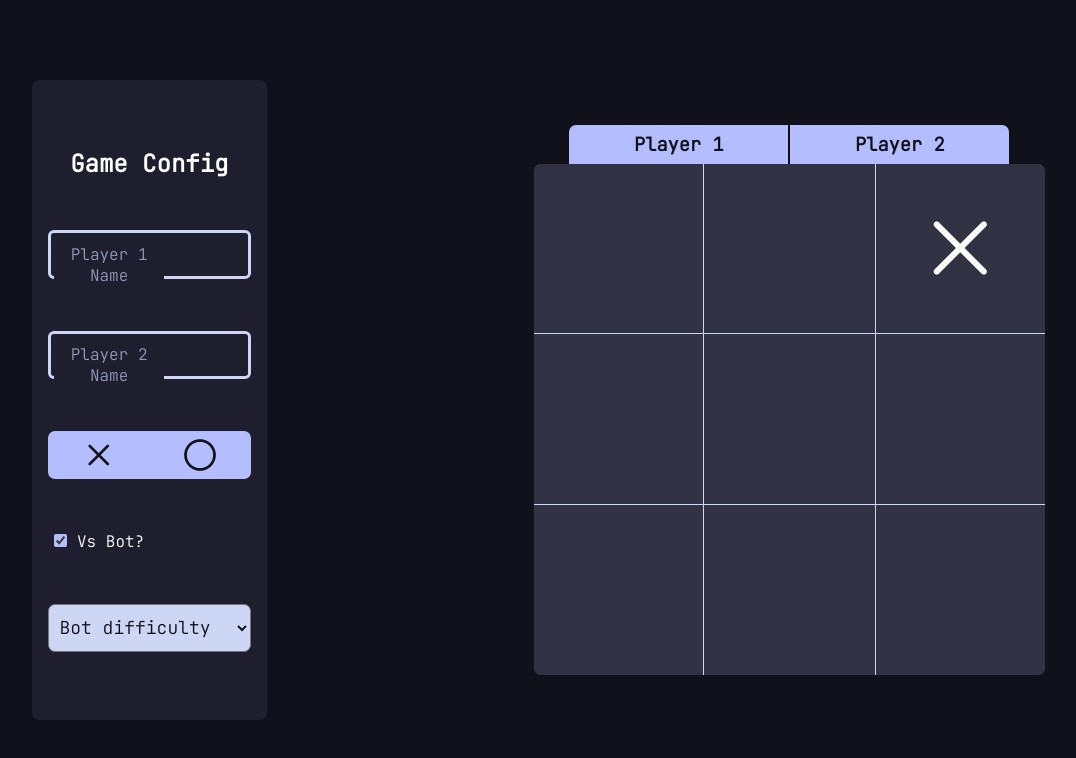
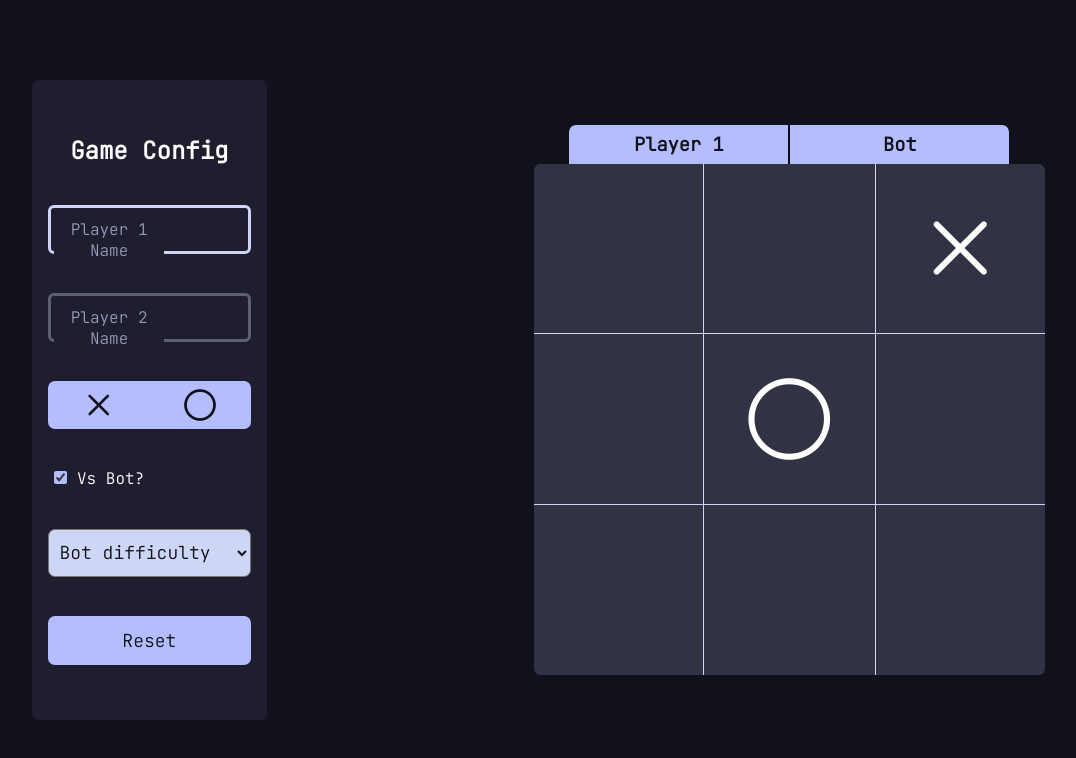
Before and after one commit to spectre-xenon/odin-tic-tac-toe, a plain HTML site: page index.html in a window 1280 px wide. Both pictures are taken after a click on the element 1023 px from the left and 248 px from the top of the page. Shown: the whole page, without its empty margins (64-1140 px from the left). Drawn offline with nearby package versions, Linux system fonts and the light colour scheme.

Commit message:
finished main features with minor bug except impossible AI

```diff
--- a/app.js
+++ b/app.js
@@ -1,65 +1,92 @@
-(function game() {
-  this.board = ["", "", "", "", "", "", "", "", ""];
+const player = (theName, theSign) => {
+  let name = theName;
+  let sign = theSign;
 
-  this.init = () => {
+  const setName = (newName) => {
+    name = newName;
+  };
+
+  const setSign = (newSign) => {
+    sign = newSign;
+  };
+
+  const getSign = () => {
+    return sign;
+  };
+
+  return { setName, setSign, getSign };
+};
+
+const game = (() => {
+  const board = ["", "", "", "", "", "", "", "", ""];
+
+  let gameWon = false;
+  let player1Turn = true;
+
+  // Cache DOM
+  const one = document.getElementById("one");
+  const two = document.getElementById("two");
+  const three = document.getElementById("three");
+  const four = document.getElementById("four");
+  const five = document.getElementById("five");
+  const six = document.getElementById("six");
+  const seven = document.getElementById("seven");
+  const eight = document.getElementById("eight");
+  const nine = document.getElementById("nine");
+
+  const init = () => {
     bindEvents();
   };
 
-  this.bindEvents = () => {
-    const one = document
-      .getElementById("one")
-      .addEventListener("click", handleClick);
-    const two = document
-      .getElementById("two")
-      .addEventListener("click", handleClick);
-    const three = document
-      .getElementById("three")
-      .addEventListener("click", handleClick);
-    const four = document
-      .getElementById("four")
-      .addEventListener("click", handleClick);
-    const five = document
-      .getElementById("five")
-      .addEventListener("click", handleClick);
-    const six = document
-      .getElementById("six")
-      .addEventListener("click", handleClick);
-    const seven = document
-      .getElementById("seven")
-      .addEventListener("click", handleClick);
-    const eight = document
-      .getElementById("eight")
-      .addEventListener("click", handleClick);
-    const nine = document
-      .getElementById("nine")
-      .addEventListener("click", handleClick);
+  const bindEvents = () => {
+    one.addEventListener("click", playTurn);
+    two.addEventListener("click", playTurn);
+    three.addEventListener("click", playTurn);
+    four.addEventListener("click", playTurn);
+    five.addEventListener("click", playTurn);
+    six.addEventListener("click", playTurn);
+    seven.addEventListener("click", playTurn);
+    eight.addEventListener("click", playTurn);
+    nine.addEventListener("click", playTurn);
   };
 
-  this.handleClick = (event) => {
+  const removeEvents = () => {
+    one.removeEventListener("click", playTurn);
+    two.removeEventListener("click", playTurn);
+    three.removeEventListener("click", playTurn);
+    four.removeEventListener("click", playTurn);
+    five.removeEventListener("click", playTurn);
+    six.removeEventListener("click", playTurn);
+    seven.removeEventListener("click", playTurn);
+    eight.removeEventListener("click", playTurn);
+    nine.removeEventListener("click", playTurn);
+  };
+
+  const playTurn = (event) => {
     let element = event.target;
     let index = getIndex(element);
 
-    if (element.innerText === "") {
-      addToBoard("close", index);
-      element.appendChild(createSign("close"));
+    if (player1Turn) {
+      sign = gameHandler.playerOne.getSign();
+      player1Turn = false;
+    } else if (!gameHandler.getCheckboxState()) {
+      sign = gameHandler.playerTwo.getSign();
+      player1Turn = true;
     }
 
-    checkBoard("close");
+    if (element.innerText === "") {
+      addToBoard(sign, index);
+      element.appendChild(renderSign(sign));
+
+      if (gameHandler.getCheckboxState()) {
+        getBotChoice(element);
+      }
+    }
+
+    checkBoard(sign);
   };
 
-  this.createSign = (sign) => {
-    const span = document.createElement("span");
-    span.classList.add("material-symbols-rounded");
-    span.innerText = sign;
-    return span;
-  };
-
-  this.addToBoard = (sign, index) => {
-    if (sign === "close") board[index] = "x";
-    if (sign === "circle") board[index] = "o";
-  };
-
-  this.getIndex = (element) => {
+  const getIndex = (element) => {
     let index = 0;
     if (element.id === "one") index = 0;
     if (element.id === "two") index = 1;
@@ -73,7 +100,23 @@
     return index;
   };
 
-  this.checkBoard = (sign) => {
+  const addToBoard = (sign, index) => {
+    board[index] = sign;
+  };
+
+  const renderSign = (sign) => {
+    const span = document.createElement("span");
+    span.classList.add("material-symbols-rounded");
+    if (sign === "x") {
+      span.innerText = "close";
+    } else {
+      span.innerText = "circle";
+    }
+
+    return span;
+  };
+
+  const checkBoard = (sign) => {
     let winCombinations = [
       [0, 1, 2],
       [3, 4, 5],
@@ -95,39 +138,182 @@
         board[index2] === sign &&
         board[index3] === sign
       ) {
+        removeEvents();
         console.log(`${sign} wins!`);
+        gameWon = true;
+        return;
       }
     });
+
+    let boardEmptySpaces = 0;
+    board.forEach((space) => {
+      if (space === "") {
+        boardEmptySpaces++;
+      }
+    });
+
+    if (boardEmptySpaces === 0 && !gameWon) {
+      removeEvents();
+      console.log("it's a draw!");
+    }
   };
 
-  this.printBoard = () => {
+  const printBoard = () => {
     console.log(board);
   };
 
+  const resetBoard = () => {
+    one.innerText = "";
+    two.innerText = "";
+    three.innerText = "";
+    four.innerText = "";
+    five.innerText = "";
+    six.innerText = "";
+    seven.innerText = "";
+    eight.innerText = "";
+    nine.innerText = "";
+
+    for (let index = 0; index < board.length; index++) {
+      board[index] = "";
+    }
+
+    bindEvents();
+  };
+
+  const getBotChoice = (element) => {
+    let space;
+    let botSign = gameHandler.playerTwo.getSign();
+    let isEmpty = false;
+
+    while (!isEmpty) {
+      space = Math.floor(Math.random() * 8);
+      if (board[space] === "") {
+        isEmpty = true;
+        console.log(space);
+        console.log(board[space]);
+        console.log(board);
+      }
+    }
+
+    addToBoard(botSign, space);
+    if (space === 0) one.appendChild(renderSign(botSign));
+    if (space === 1) two.appendChild(renderSign(botSign));
+    if (space === 2) three.appendChild(renderSign(botSign));
+    if (space === 3) four.appendChild(renderSign(botSign));
+    if (space === 4) five.appendChild(renderSign(botSign));
+    if (space === 5) six.appendChild(renderSign(botSign));
+    if (space === 6) seven.appendChild(renderSign(botSign));
+    if (space === 7) eight.appendChild(renderSign(botSign));
+    if (space === 8) nine.appendChild(renderSign(botSign));
+  };
+
   init();
-  return { printBoard };
+  return { printBoard, resetBoard };
 })();
 
-// let firstX = 0;
-// let secondX = 0;
-// let thirdX = 0;
+const gameHandler = (() => {
+  const playerOne = player("player1", "x");
+  const playerTwo = player("player2", "o");
 
-// if (sign === "close") {
-//   firstX = board.indexOf("x");
-//   secondX = board.indexOf("x", 1);
-//   thirdX = board.indexOf("x", 2);
-//   console.log(firstX);
-//   console.log(secondX);
-//   console.log(thirdX);
-// }
+  // Cache DOM
+  const title1 = document.getElementById("player-1-title");
+  const title2 = document.getElementById("player-2-title");
+  const playerInput1 = document.getElementById("player1");
+  const playerInput2 = document.getElementById("player2");
+  const x = document.getElementById("x");
+  const o = document.getElementById("o");
+  const botCheckbox = document.getElementById("botCheckbox");
+  const resetButt = document.getElementById("reset");
 
-// if (
-//   (Math.abs(firstX - secondX) === 1 &&
-//     Math.abs(secondX - Math.abs(thirdX)) === 1) ||
-//   (Math.abs(firstX - secondX) === 4 &&
-//     Math.abs(secondX - Math.abs(thirdX)) === 4) ||
-//   (Math.abs(firstX - secondX) === 3 &&
-//     Math.abs(secondX - Math.abs(thirdX)) === 3)
-// ) {
-//   console.log("X wins!");
-// }
+  const init = () => {
+    bindEvents();
+    setInputs();
+  };
+
+  const bindEvents = () => {
+    playerInput1.addEventListener("input", handleInput);
+    playerInput2.addEventListener("input", handleInput);
+    x.addEventListener("click", selectSign);
+    o.addEventListener("click", selectSign);
+    botCheckbox.addEventListener("change", setInputs);
+    resetButt.addEventListener("click", reset);
+  };
+
+  const handleInput = (event) => {
+    let input = event.target;
+    let inputValue = input.value;
+
+    if (inputValue === "" && input.id === "player1") {
+      playerOne.setName("player1");
+      title1.innerText = "player1";
+    } else if (input.id === "player1") {
+      playerOne.setName(inputValue);
+      title1.innerText = inputValue;
+      return;
+    }
+
+    if (inputValue === "" && input.id === "player2") {
+      playerTwo.setName("player2");
+      title2.innerText = "player2";
+    } else if (input.id === "player2") {
+      playerTwo.setName(inputValue);
+      title2.innerText = inputValue;
+    }
+  };
+
+  const selectSign = (event) => {
+    event.preventDefault();
+    let butt = event.target;
+
+    if (butt.id === "x") {
+      game.resetBoard();
+      playerOne.setSign("x");
+      playerTwo.setSign("o");
+      playerOne.getSign();
+    }
+
+    if (butt.id === "o") {
+      game.resetBoard();
+      playerOne.setSign("o");
+      playerTwo.setSign("x");
+      playerOne.getSign();
+    }
+  };
+
+  const getCheckboxState = () => {
+    if (!botCheckbox.checked) {
+      return false;
+    }
+    return true;
+  };
+
+  const setInputs = () => {
+    if (getCheckboxState()) {
+      game.resetBoard();
+      playerInput2.setAttribute("disabled", "");
+      playerInput2.classList.add("disabled");
+      title2.innerText = "Bot";
+      x.removeAttribute("disabled");
+      x.style.pointerEvents = "all";
+      o.removeAttribute("disabled");
+      o.style.pointerEvents = "all";
+    } else {
+      game.resetBoard();
+      playerInput2.removeAttribute("disabled");
+      playerInput2.classList.remove("disabled");
+      title2.innerText = "Player2";
+      x.setAttribute("disabled", "");
+      x.style.pointerEvents = "none";
+      o.setAttribute("disabled", "");
+      o.style.pointerEvents = "none";
+    }
+  };
+
+  const reset = (event) => {
+    event.preventDefault();
+    game.resetBoard();
+  };
+
+  init();
+  return { playerOne, playerTwo, getCheckboxState };
+})();
--- a/index.html
+++ b/index.html
@@ -18,12 +18,12 @@
   </head>
   <body>
     <aside>
-      <form>
+      <form id="form">
         <h1>Game Config</h1>
         <label for="player1" class="coolLabel">
           <input
             type="text"
-            name="player1"
+            id="player1"
             class="coolInput"
             maxlength="8"
             placeholder="&nbsp;"
@@ -33,7 +33,7 @@
         <label for="player2" class="coolLabel">
           <input
             type="text"
-            name="player2"
+            id="player2"
             class="coolInput"
             maxlength="8"
             placeholder="&nbsp;"
@@ -49,22 +49,24 @@
           </button>
         </div>
         <div id="botCheckboxContainer">
-          <input type="checkbox" name="vsBot" id="botCheckbox" checked />
-          <label for="vsBot">Vs Bot?</label>
+          <input type="checkbox" id="botCheckbox" checked />
+          <label for="botCheckbox">Vs Bot?</label>
         </div>
 
         <select name="botDeff" id="botDeff">
-          <option value="placeholder" selected>Bot difficulty</option>
+          <option value="">Bot difficulty</option>
           <option value="normal">Normal (default)</option>
           <option value="impossible">Impossible</option>
         </select>
+
+        <button id="reset">Reset</button>
       </form>
     </aside>
     <main>
       <div id="gameContainer">
         <div id="gameTitle">
-          <h3 id="player1">Player 1</h3>
-          <h3 id="player2">Player 2</h3>
+          <h3 id="player-1-title">Player 1</h3>
+          <h3 id="player-2-title">Player 2</h3>
         </div>
         <div id="gameBoard">
           <div id="one"></div>
--- a/style.css
+++ b/style.css
@@ -127,6 +127,7 @@ form h1 {
   font-size: 38px;
   background-color: var(--accent);
   color: var(--background);
+  pointer-events: none;
 }
 
 #x {
@@ -153,6 +154,21 @@ form h1 {
   font-size: 18px;
   padding-left: 0.4rem;
   border-radius: 7px;
+}
+
+#reset {
+  cursor: pointer;
+  height: 8%;
+  border: none;
+  background-color: var(--accent);
+  border-radius: 7px;
+  color: var(--background);
+  font-size: 18px;
+  transition: filter cubic-bezier(0.075, 0.82, 0.165, 1) 0.6s;
+}
+
+#reset:hover {
+  filter: brightness(110%);
 }
 
 main {
@@ -185,12 +201,12 @@ main {
   color: var(--background);
 }
 
-#player1 {
+#player-1-title {
   border-right: 2px var(--background) solid;
   border-radius: 7px 0 0 0;
 }
 
-#player2 {
+#player-2-title {
   border-radius: 0 7px 0 0;
 }
 
```
